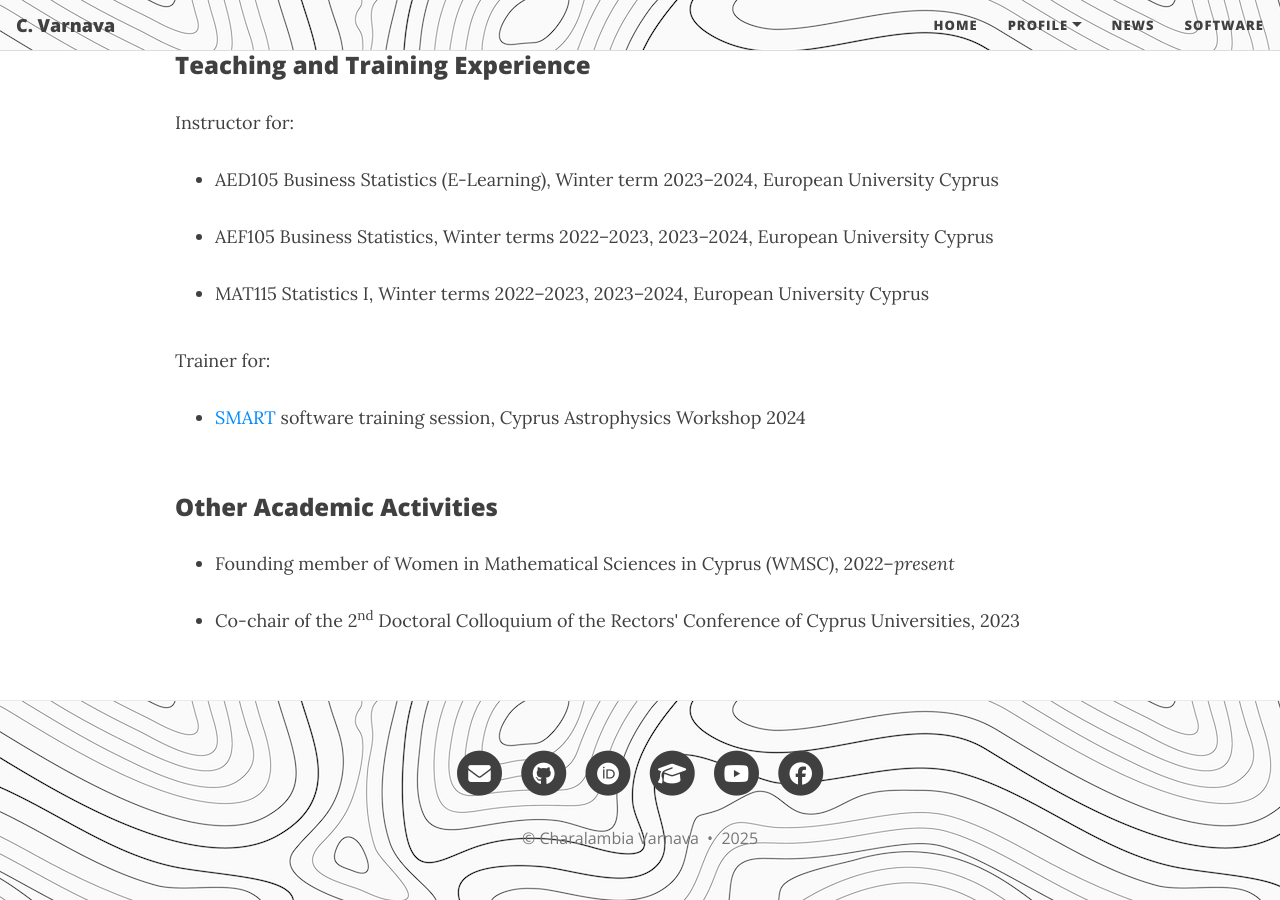
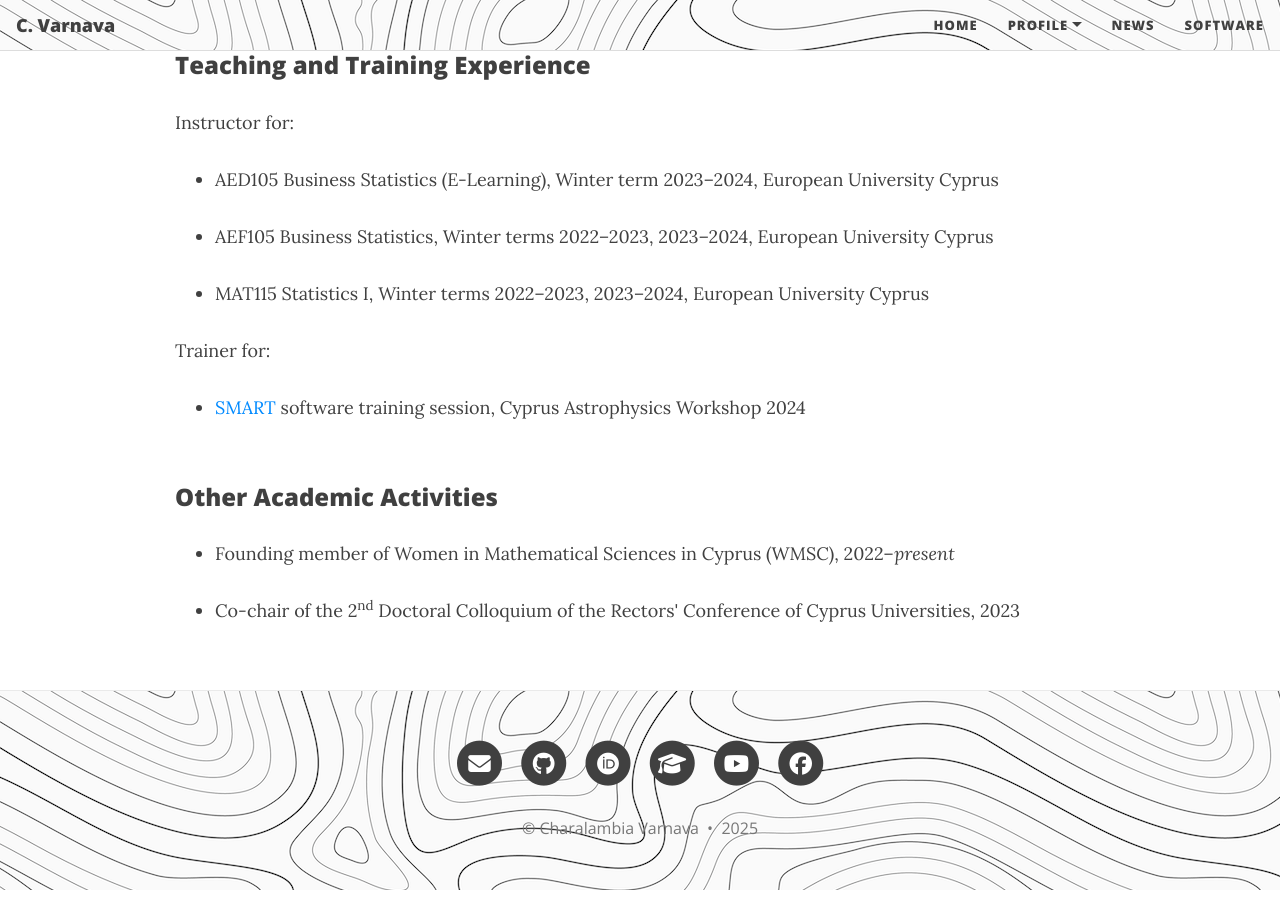
Before and after one commit to ch-var/ch-var.github.io, a Jekyll site: the page built from CV.html, in a window 1280 px wide and 900 px high, scrolled down 5942 px. Built offline with Jekyll 4.4.1, drawn with Linux system fonts in a browser that asks for light colours; formulas are drawn with MathJax 3.

Commit message:
Update CV.html

```diff
--- a/CV.html
+++ b/CV.html
@@ -165,7 +165,7 @@ mathjax: true
 <p></p>
 <li class="responsive-margin">MAT115 Statistics I, Winter terms 2022–2023, 2023–2024, European University Cyprus</li>
 </ul>
-<p align='justify' style="margin-top: 40px;">Trainer for:</p>
+<p align='justify'>Trainer for:</p>
 <ul>
 <li class="responsive-margin"><a href="https://github.com/ch-var/SMART">SMART</a> software training session, Cyprus Astrophysics Workshop 2024</li>
 </ul>
```
